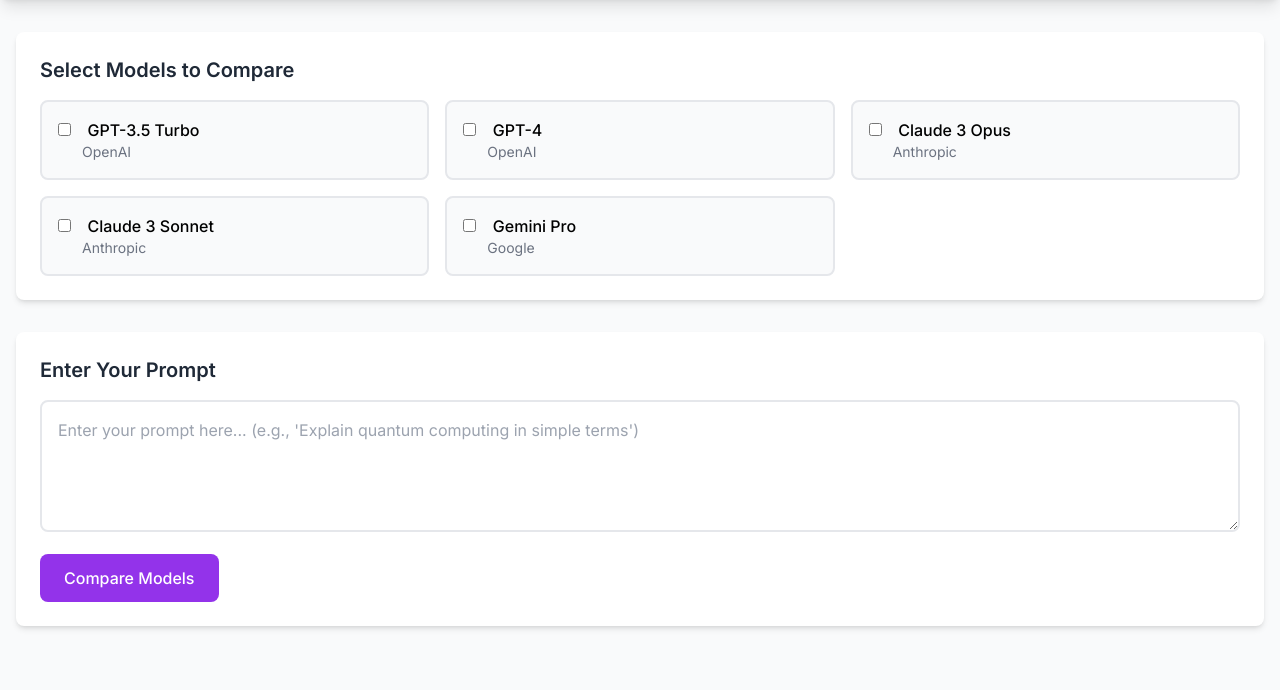
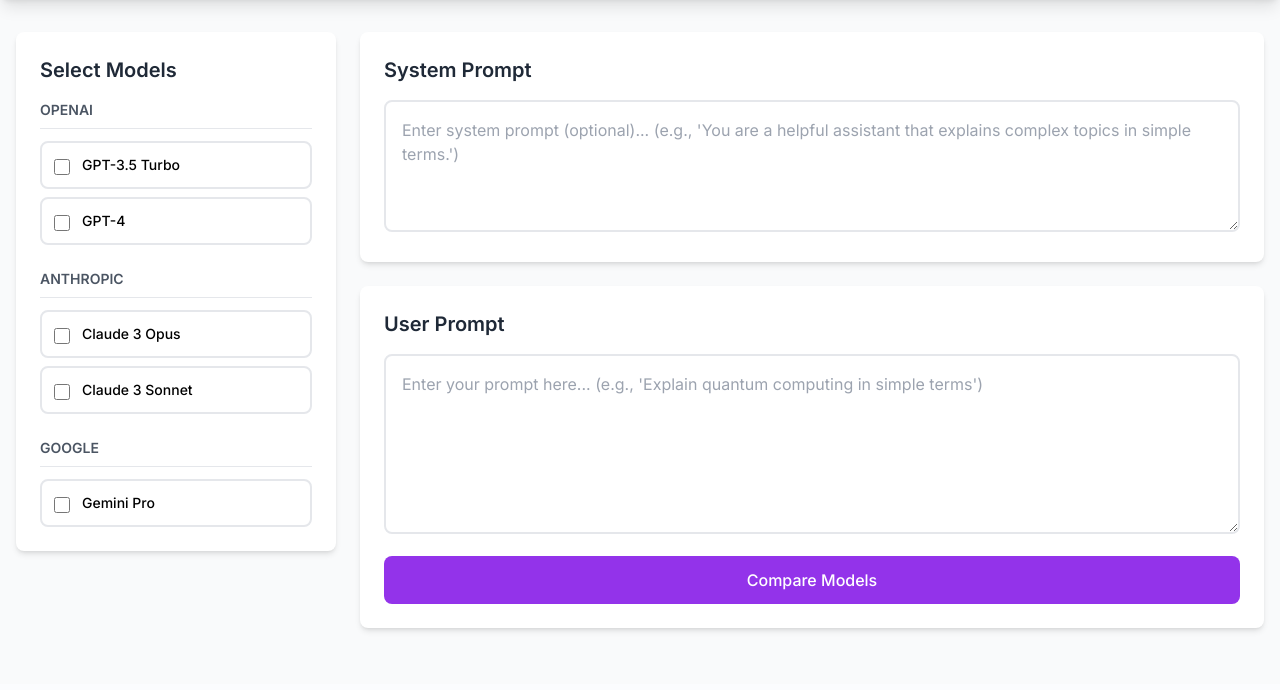
Before and after one commit to Rikul/llmcompare, a Flask app: page / in a window 1280 px wide. Shown: the part 116-806 px from the top of the page. After the commit the page ends 748 px from the top, so only its background shows below. Run offline with Flask 3, Linux system fonts and the light colour scheme; some libraries are stand-ins or nearby versions.

Commit message:
Reorganize front page with sidebar and system/user prompts
- Move model selection to left sidebar grouped by provider
- Add separate System Prompt and User Prompt input boxes
- Update backend to support system prompts for all providers
- Update results page to display system prompt when present
- Make sidebar sticky for better UX
- Improve keyboard shortcuts (Ctrl+Enter to submit)

```diff
--- a/app.py
+++ b/app.py
@@ -57,21 +57,27 @@ class LLMProvider:
     def __init__(self, api_key: str):
         self.api_key = api_key
 
-    def call_api(self, model_id: str, prompt: str, endpoint: str) -> Dict[str, Any]:
+    def call_api(self, model_id: str, prompt: str, endpoint: str, system_prompt: str = None) -> Dict[str, Any]:
         raise NotImplementedError
 
 
 class OpenAIProvider(LLMProvider):
     """OpenAI API implementation"""
 
-    def call_api(self, model_id: str, prompt: str, endpoint: str) -> Dict[str, Any]:
+    def call_api(self, model_id: str, prompt: str, endpoint: str, system_prompt: str = None) -> Dict[str, Any]:
         headers = {
             'Authorization': f'Bearer {self.api_key}',
             'Content-Type': 'application/json'
         }
+
+        messages = []
+        if system_prompt:
+            messages.append({'role': 'system', 'content': system_prompt})
+        messages.append({'role': 'user', 'content': prompt})
+
         data = {
             'model': model_id,
-            'messages': [{'role': 'user', 'content': prompt}],
+            'messages': messages,
             'temperature': 0.7,
             'max_tokens': 1000
         }
@@ -89,7 +95,7 @@ class OpenAIProvider(LLMProvider):
 class AnthropicProvider(LLMProvider):
     """Anthropic API implementation"""
 
-    def call_api(self, model_id: str, prompt: str, endpoint: str) -> Dict[str, Any]:
+    def call_api(self, model_id: str, prompt: str, endpoint: str, system_prompt: str = None) -> Dict[str, Any]:
         headers = {
             'x-api-key': self.api_key,
             'anthropic-version': '2023-06-01',
@@ -100,6 +106,9 @@ class AnthropicProvider(LLMProvider):
             'messages': [{'role': 'user', 'content': prompt}],
             'max_tokens': 1000
         }
+
+        if system_prompt:
+            data['system'] = system_prompt
 
         response = requests.post(endpoint, headers=headers, json=data, timeout=30)
         response.raise_for_status()
@@ -114,12 +123,19 @@ class AnthropicProvider(LLMProvider):
 class GoogleProvider(LLMProvider):
     """Google Gemini API implementation"""
 
-    def call_api(self, model_id: str, prompt: str, endpoint: str) -> Dict[str, Any]:
+    def call_api(self, model_id: str, prompt: str, endpoint: str, system_prompt: str = None) -> Dict[str, Any]:
         headers = {
             'Content-Type': 'application/json'
         }
+
+        # Google Gemini handles system prompt differently
+        # We prepend it to the user prompt if provided
+        full_prompt = prompt
+        if system_prompt:
+            full_prompt = f"{system_prompt}\n\n{prompt}"
+
         data = {
-            'contents': [{'parts': [{'text': prompt}]}],
+            'contents': [{'parts': [{'text': full_prompt}]}],
             'generationConfig': {
                 'temperature': 0.7,
                 'maxOutputTokens': 1000
@@ -154,7 +170,7 @@ class LLMService:
             raise ValueError(f"Unknown provider: {provider_name}")
         return provider_class(api_key)
 
-    def call_model(self, model_id: str, prompt: str, model_info: Dict[str, Any]) -> Dict[str, Any]:
+    def call_model(self, model_id: str, prompt: str, model_info: Dict[str, Any], system_prompt: str = None) -> Dict[str, Any]:
         """Call a specific model with error handling"""
         api_key = os.getenv(model_info['api_key_env'])
 
@@ -170,7 +186,7 @@ class LLMService:
 
         try:
             provider = self.get_provider(model_info['provider'], api_key)
-            result = provider.call_api(model_id, prompt, model_info['endpoint'])
+            result = provider.call_api(model_id, prompt, model_info['endpoint'], system_prompt)
 
             return {
                 'model_name': model_info['name'],
@@ -245,6 +261,7 @@ def get_models():
 def compare_models():
     """Compare responses from multiple models"""
     data = request.json
+    system_prompt = data.get('system_prompt', '').strip()
     prompt = data.get('prompt', '').strip()
     selected_models = data.get('models', [])
 
@@ -272,8 +289,8 @@ def compare_models():
 
         model_info = AVAILABLE_MODELS[model_id]
 
-        # Real API call
-        responses[model_id] = llm_service.call_model(model_id, prompt, model_info)
+        # Real API call with system prompt
+        responses[model_id] = llm_service.call_model(model_id, prompt, model_info, system_prompt if system_prompt else None)
 
     return jsonify(responses)
 
--- a/templates/index.html
+++ b/templates/index.html
@@ -68,25 +68,44 @@
 
     <!-- Main Content -->
     <main class="container mx-auto px-4 py-8">
-        <!-- Model Selection -->
-        <div class="bg-white rounded-lg shadow-md p-6 mb-8">
-            <h2 class="text-xl font-semibold mb-4 text-gray-800">Select Models to Compare</h2>
-            <div class="grid grid-cols-1 md:grid-cols-2 lg:grid-cols-3 gap-4" id="modelSelection">
+        <div class="flex gap-6">
+            <!-- Left Sidebar - Model Selection -->
+            <aside class="w-80 flex-shrink-0">
+                <div class="bg-white rounded-lg shadow-md p-6 sticky top-4">
+                    <h2 class="text-xl font-semibold mb-4 text-gray-800">Select Models</h2>
+
+                    {% set providers = {} %}
                     {% for model_id, model_info in models.items() %}
+                        {% if model_info.provider not in providers %}
+                            {% set _ = providers.update({model_info.provider: []}) %}
+                        {% endif %}
+                        {% set _ = providers[model_info.provider].append((model_id, model_info)) %}
+                    {% endfor %}
+
+                    <div class="space-y-6">
+                        {% for provider, provider_models in providers.items() %}
+                        <div class="provider-group">
+                            <h3 class="text-sm font-semibold text-gray-600 uppercase mb-3 pb-2 border-b border-gray-200">{{ provider }}</h3>
+                            <div class="space-y-2">
+                                {% for model_id, model_info in provider_models %}
                                     {% set api_key_configured = api_keys_status.get(model_info.provider, False) %}
                                     {% if api_key_configured %}
-                    <label class="model-card bg-gray-50 p-4 rounded-lg border-2 border-gray-200 cursor-pointer hover:border-purple-400">
-                        <input type="checkbox" class="model-checkbox mr-3" value="{{ model_id }}" data-model-name="{{ model_info.name }}">
-                        <span class="font-medium">{{ model_info.name }}</span>
-                        <span class="text-sm text-gray-500 block ml-6">{{ model_info.provider }}</span>
+                                    <label class="model-card flex items-start p-3 rounded-lg border-2 border-gray-200 cursor-pointer hover:border-purple-400 hover:bg-gray-50 transition-all">
+                                        <input type="checkbox" class="model-checkbox mt-1 mr-3 h-4 w-4" value="{{ model_id }}" data-model-name="{{ model_info.name }}">
+                                        <span class="font-medium text-sm">{{ model_info.name }}</span>
                                     </label>
                                     {% else %}
-                    <div class="model-card bg-gray-100 p-4 rounded-lg border-2 border-gray-200 opacity-50 cursor-not-allowed">
-                        <input type="checkbox" class="model-checkbox mr-3" disabled>
-                        <span class="font-medium text-gray-400">{{ model_info.name }}</span>
-                        <span class="text-sm text-gray-400 block ml-6">{{ model_info.provider }} - No API Key</span>
+                                    <div class="flex items-start p-3 rounded-lg border-2 border-gray-200 bg-gray-50 opacity-50 cursor-not-allowed">
+                                        <input type="checkbox" class="mt-1 mr-3 h-4 w-4" disabled>
+                                        <div>
+                                            <span class="font-medium text-sm text-gray-400">{{ model_info.name }}</span>
+                                            <span class="text-xs text-gray-400 block">No API Key</span>
+                                        </div>
                                     </div>
                                     {% endif %}
+                                {% endfor %}
+                            </div>
+                        </div>
                         {% endfor %}
                     </div>
 
@@ -99,26 +118,44 @@
                     </div>
                     {% endif %}
                 </div>
+            </aside>
 
-        <!-- Prompt Input -->
-        <div class="bg-white rounded-lg shadow-md p-6 mb-8">
-            <h2 class="text-xl font-semibold mb-4 text-gray-800">Enter Your Prompt</h2>
+            <!-- Right Side - Prompt Inputs -->
+            <div class="flex-1">
+                <div class="space-y-6">
+                    <!-- System Prompt -->
+                    <div class="bg-white rounded-lg shadow-md p-6">
+                        <h2 class="text-xl font-semibold mb-4 text-gray-800">System Prompt</h2>
+                        <textarea
+                            id="systemPromptInput"
+                            class="w-full p-4 border-2 border-gray-200 rounded-lg focus:border-purple-400 focus:outline-none"
+                            rows="4"
+                            placeholder="Enter system prompt (optional)... (e.g., 'You are a helpful assistant that explains complex topics in simple terms.')"
+                        ></textarea>
+                    </div>
+
+                    <!-- User Prompt -->
+                    <div class="bg-white rounded-lg shadow-md p-6">
+                        <h2 class="text-xl font-semibold mb-4 text-gray-800">User Prompt</h2>
                         <textarea
                             id="promptInput"
                             class="w-full p-4 border-2 border-gray-200 rounded-lg focus:border-purple-400 focus:outline-none"
-                rows="4"
+                            rows="6"
                             placeholder="Enter your prompt here... (e.g., 'Explain quantum computing in simple terms')"
                         ></textarea>
                         <button
                             id="compareButton"
-                class="mt-4 bg-purple-600 text-white px-6 py-3 rounded-lg hover:bg-purple-700 transition-colors duration-200 font-medium"
+                            class="mt-4 bg-purple-600 text-white px-6 py-3 rounded-lg hover:bg-purple-700 transition-colors duration-200 font-medium w-full"
                         >
                             Compare Models
                         </button>
                     </div>
+                </div>
+            </div>
+        </div>
 
         <!-- Loading Indicator -->
-        <div id="loadingIndicator" class="hidden fixed inset-0 bg-gray-600 bg-opacity-50 overflow-y-auto h-full w-full flex items-center justify-center">
+        <div id="loadingIndicator" class="hidden fixed inset-0 bg-gray-600 bg-opacity-50 overflow-y-auto h-full w-full flex items-center justify-center z-50">
             <div class="bg-white p-8 rounded-lg shadow-xl">
                 <div class="flex items-center">
                     <div class="loading-spinner ease-linear rounded-full border-8 border-t-8 border-gray-200 h-16 w-16"></div>
@@ -132,12 +169,13 @@
         document.getElementById('compareButton').addEventListener('click', compareModels);
 
         function compareModels() {
+            const systemPrompt = document.getElementById('systemPromptInput').value.trim();
             const prompt = document.getElementById('promptInput').value.trim();
             const selectedModels = Array.from(document.querySelectorAll('.model-checkbox:checked'))
                 .map(checkbox => checkbox.value);
 
             if (!prompt) {
-                alert('Please enter a prompt');
+                alert('Please enter a user prompt');
                 return;
             }
 
@@ -156,6 +194,7 @@
                     'Content-Type': 'application/json',
                 },
                 body: JSON.stringify({
+                    system_prompt: systemPrompt,
                     prompt: prompt,
                     models: selectedModels
                 })
@@ -167,8 +206,9 @@
                 return response.json();
             })
             .then(data => {
-                // Store results and prompt in localStorage
+                // Store results and prompts in localStorage
                 localStorage.setItem('comparisonResults', JSON.stringify(data));
+                localStorage.setItem('comparisonSystemPrompt', systemPrompt);
                 localStorage.setItem('comparisonPrompt', prompt);
 
                 // Hide loading indicator before redirect
@@ -188,9 +228,17 @@
             });
         }
 
-        // Add enter key support for prompt input
+        // Add enter key support for prompt input (Ctrl+Enter to submit)
         document.getElementById('promptInput').addEventListener('keypress', function(e) {
-            if (e.key === 'Enter' && !e.shiftKey) {
+            if (e.key === 'Enter' && e.ctrlKey) {
+                e.preventDefault();
+                compareModels();
+            }
+        });
+
+        // Add enter key support for system prompt input (Ctrl+Enter to submit)
+        document.getElementById('systemPromptInput').addEventListener('keypress', function(e) {
+            if (e.key === 'Enter' && e.ctrlKey) {
                 e.preventDefault();
                 compareModels();
             }
```
Also changed, not shown: templates/results.html (+19 -4 lines). Lines whose indentation alone changed are shown as unchanged.
